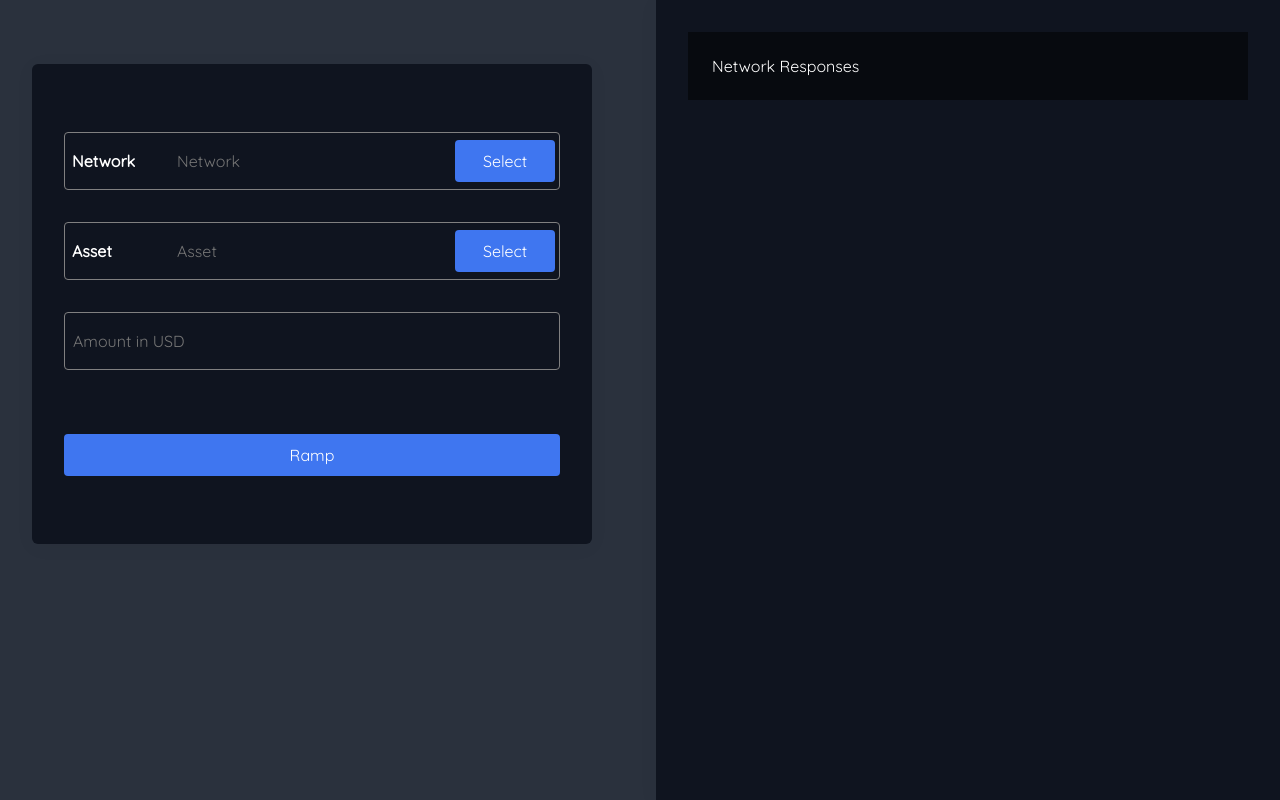
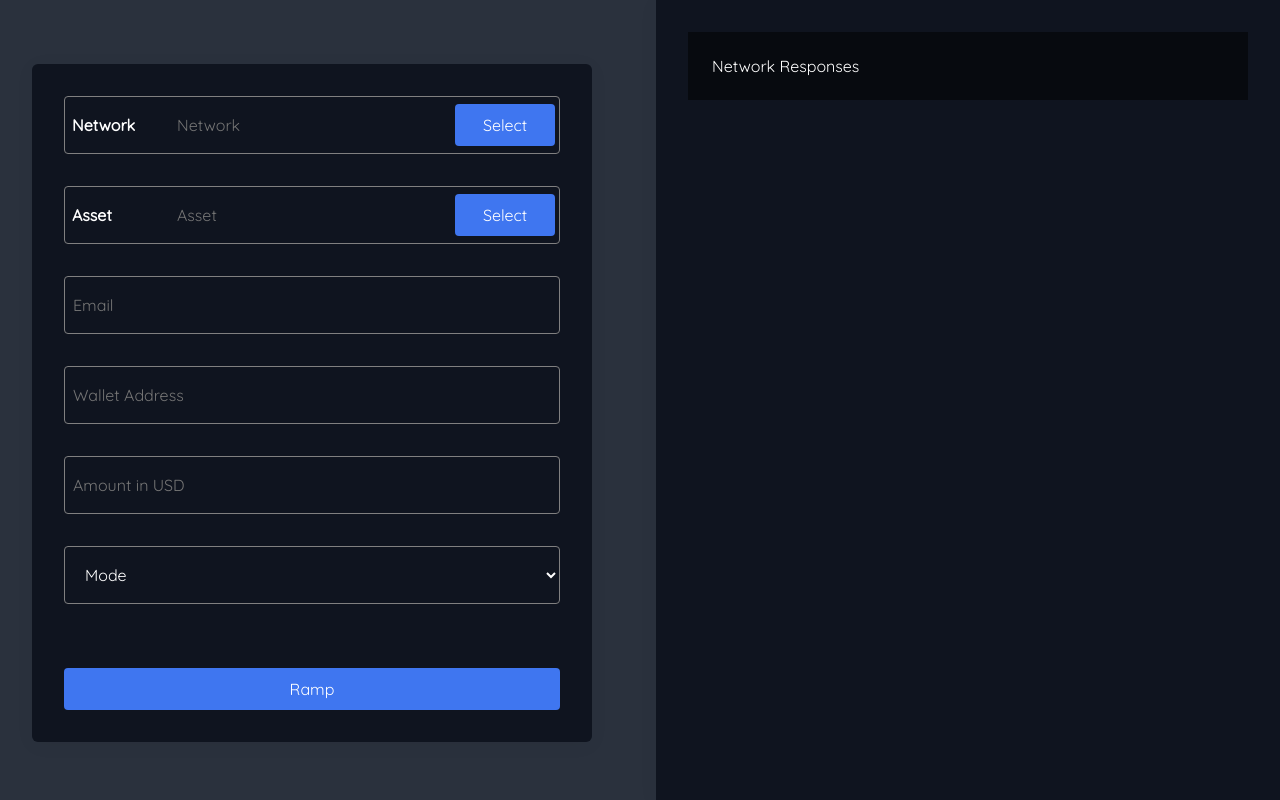
Before and after one commit to theekhay/kado-gateway, a React (Create React App) app: page / in a window 1280 px wide. Built offline with nearby package versions, Linux system fonts and the light colour scheme; no server answers.

Commit message:
extra inputs

```diff
--- a/src/context/get-api-calls/GetApiState.js
+++ b/src/context/get-api-calls/GetApiState.js
@@ -20,12 +20,15 @@ const GetApiState = ({ children }) => {
     });
   };
 
-  const urlBuilder = (currency, amount) => {
+  const urlBuilder = (currency, amount, address, email, mode) => {
     dispatch({
       type: URL_BUILDER,
-      payload: `${BASE_URL}?onPayCurrency=USD&onRevCurrency=${currency}&offPayCurrency=${currency}&offRevCurrency=USD&onPayAmount=${amount}&offPayAmount=1&network=ETHEREUM?isIntegratorMode=true`,
+      //payload: `${BASE_URL}?onPayCurrency=USD&onRevCurrency=${currency}&offPayCurrency=${currency}&offRevCurrency=USD&onPayAmount=${amount}&offPayAmount=1&network=ETHEREUM?isIntegratorMode=true`,
+      payload: `${BASE_URL}?product=BUY&network=optimism&step=summary&onToAddress=${address}&onPayAmount=${amount}&cryptoList=USDC&fiatList=USD,CAD,GBP,EUR,MXN,COP&productList=BUY&onPayCurrency=${currency}&onRevCurrency=${currency}&email=${email}&mode=${mode}`,
     });
   };
+
+  //https://widget-v2--kado.netlify.app/?product=BUY&network=optimism&step=summary&onToAddress=0x294819aa6fbdd12Dd7D6cfca38379Fe3a0c4E38C&onPayAmount=5&cryptoList=USDC&fiatList=USD,CAD,GBP,EUR,MXN,COP&productList=BUY&onPayCurrency=USD&onRevCurrency=USDC&email=andre@kado.money&mode=minimal
 
   const getQuotes = (quotes) => {
     dispatch({
--- a/src/page/GateWay.jsx
+++ b/src/page/GateWay.jsx
@@ -23,6 +23,9 @@ const GateWay = () => {
   const [statusRes, setStatusRes] = useState("");
   const [transactionMessage, setTransactionMessage] = useState("");
   const [transactionModal, setTransactionModal] = useState(false);
+  const [email, setEmail] = useState("");
+  const [address, setAddress] = useState("");
+  const [transactionType, setTransactionType] = useState("");
 
   const [networkAPIResponse, setNetworkAPIResponse] = useState("");
   const [assetAPIResponse, setAssetAPIResponse] = useState("");
@@ -154,11 +157,17 @@ const GateWay = () => {
   }, [amountInUsd]);
 
   useEffect(() => {
-    if (selectedNetwork && amountInUsd) {
-      urlBuilder(selectedNetwork.network, amountInUsd);
+    if (selectedNetwork && amountInUsd && email && transactionType && address) {
+      urlBuilder(
+        selectedNetwork.network,
+        amountInUsd,
+        address,
+        email,
+        transactionType
+      );
     } else return;
     // eslint-disable-next-line react-hooks/exhaustive-deps
-  }, [selectedNetwork, amountInUsd]);
+  }, [selectedNetwork, amountInUsd, email, transactionType, address]);
 
   return (
     <div className="gatewaylayout">
@@ -190,10 +199,25 @@ const GateWay = () => {
                 prefix="Asset"
               />
               <TextInput
+                placeholder="Email"
+                type="email"
+                onChange={(e) => setEmail(e.target.value)}
+              />
+              <TextInput
+                placeholder="Wallet Address"
+                type="text"
+                onChange={(e) => setAddress(e.target.value)}
+              />
+              <TextInput
                 placeholder="Amount in USD"
                 type="number"
                 onChange={handleAmountChange}
               />
+              <select onChange={(e) => setTransactionType(e.target.value)}>
+                <option>Mode</option>
+                <option value="minimal">Minimal</option>
+                <option value="full">Full</option>
+              </select>
               {loading ? (
                 <p style={{ color: "#fff" }}>Fetching quotes...</p>
               ) : (
--- a/src/sass/components/_textinput.scss
+++ b/src/sass/components/_textinput.scss
@@ -68,3 +68,17 @@
     }
   }
 }
+
+select {
+  width: 100%;
+  height: 58px;
+  border: 1px solid gray;
+  border-radius: 4px;
+  padding: 0 1em;
+  background: none;
+  font-size: 1rem;
+  font-weight: 400;
+  color: #fff;
+  outline: none;
+  transition: all 0.2s ease-in-out;
+}
--- a/src/utils/baseUrl.js
+++ b/src/utils/baseUrl.js
@@ -1 +1 @@
-export const BASE_URL = "http://localhost:3003/ramp";
+export const BASE_URL = "https://widget-v2--kado.netlify.app";
```
